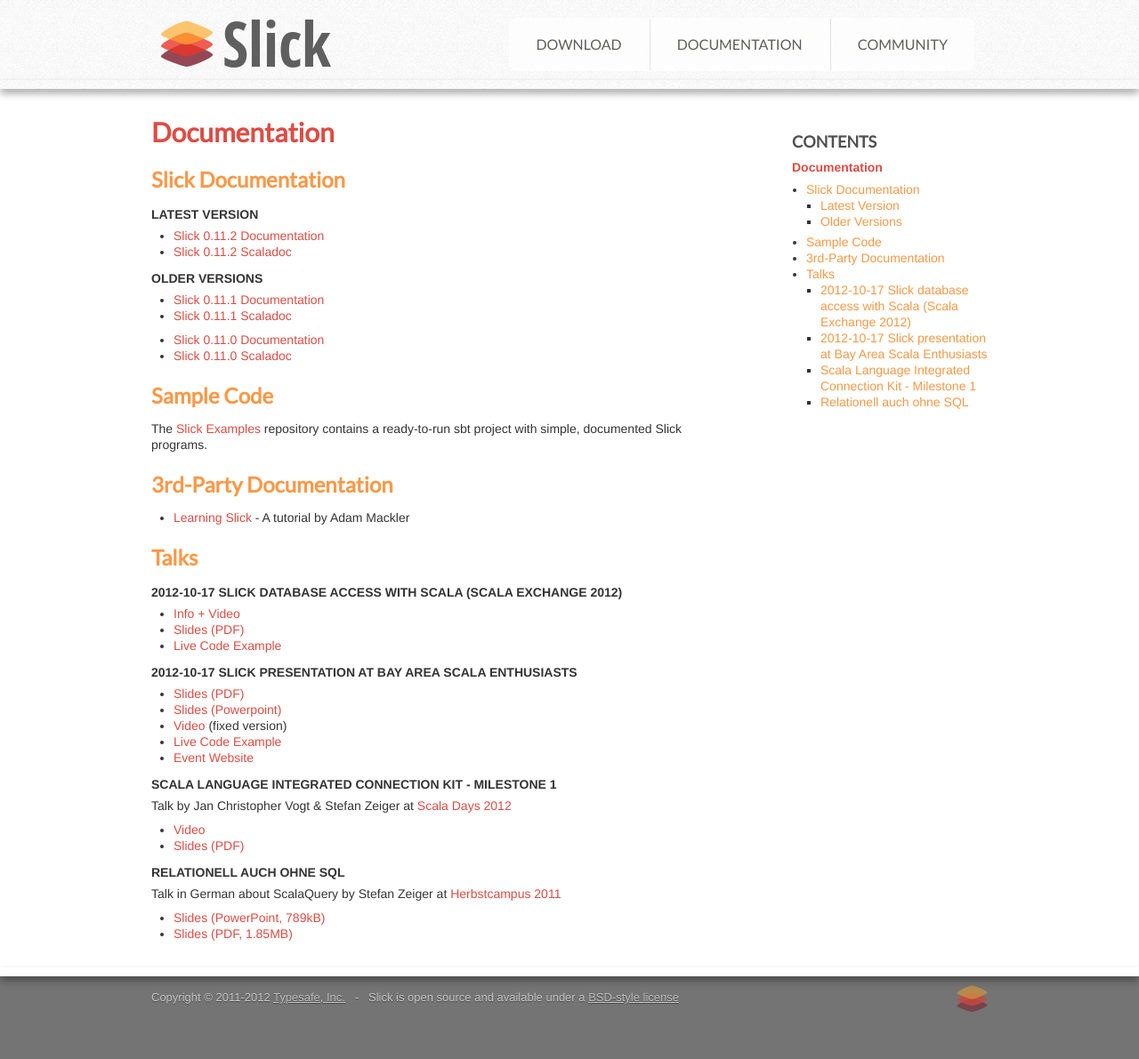
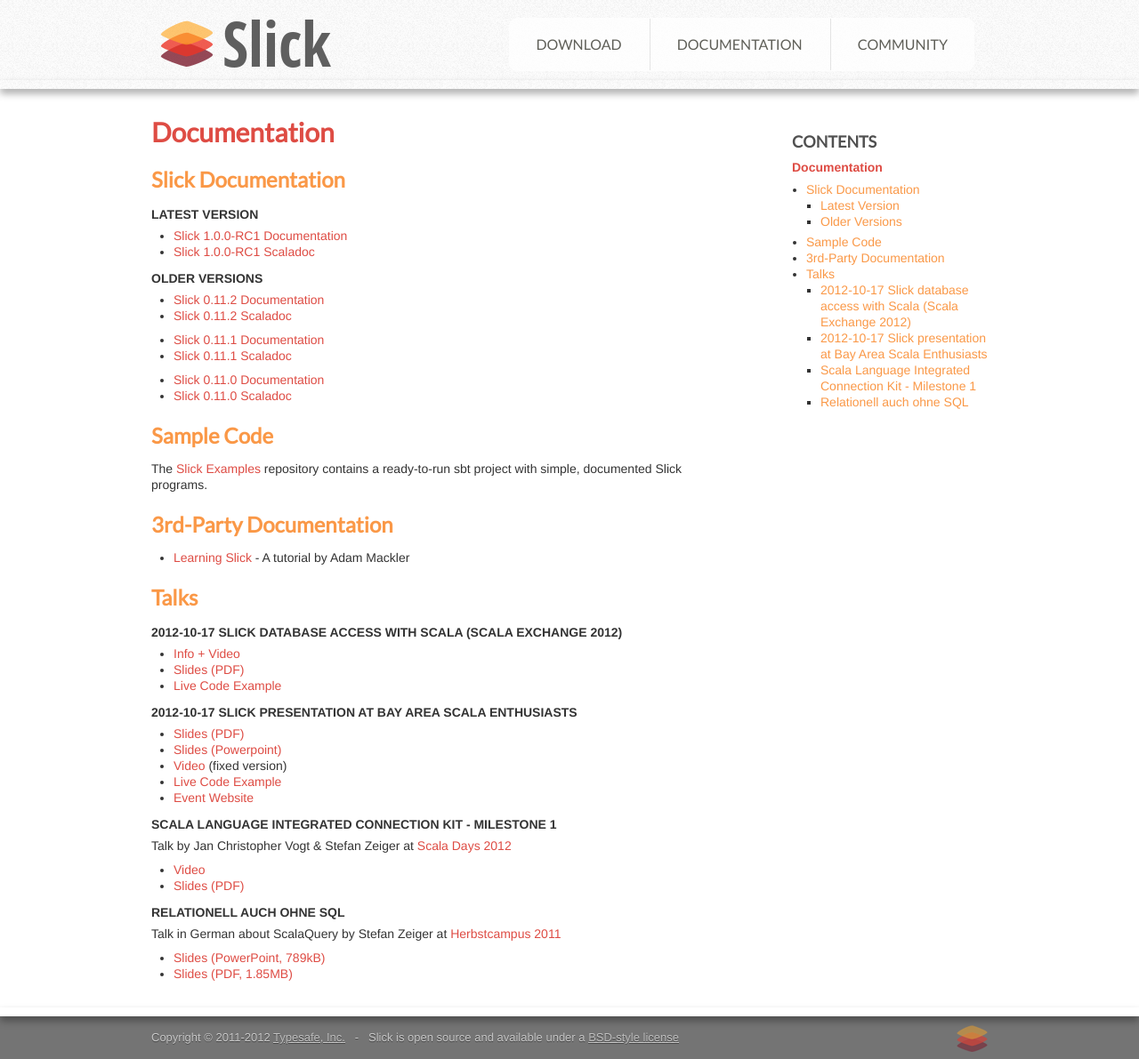
Before and after one commit to slick/slick.github.com, a Jekyll site: the page built from docs/index.md, in a window 1280 px wide. Shown: the whole page at 89% size. Built offline with Jekyll 4.4.1, drawn with Linux system fonts in a browser that asks for light colours; before the commit the page ends 1146 px from its top, so only the background shows below that.

Commit message:
Add new 1.0.0-RC1 doc links

```diff
--- a/docs/index.md
+++ b/docs/index.md
@@ -7,10 +7,13 @@
 
 #### Latest Version
 
+* [Slick 1.0.0-RC1 Documentation](/doc/1.0.0-RC1/)
+* [Slick 1.0.0-RC1 Scaladoc](/doc/1.0.0-RC1/api/)
+
+#### Older Versions
+
 * [Slick 0.11.2 Documentation](/doc/0.11.2/)
 * [Slick 0.11.2 Scaladoc](/doc/0.11.2/api/)
-
-#### Older Versions
 
 * [Slick 0.11.1 Documentation](/doc/0.11.1/)
 * [Slick 0.11.1 Scaladoc](/doc/0.11.1/api/)
```
